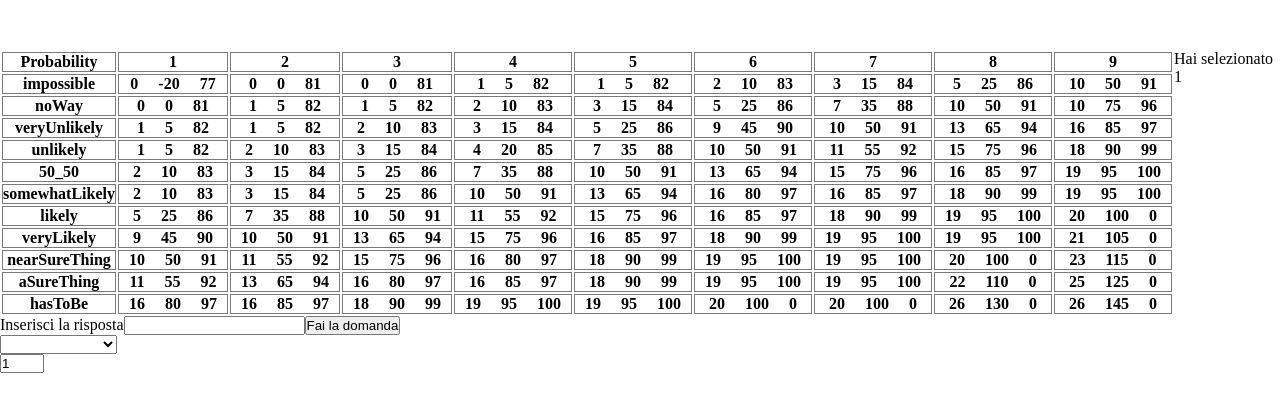
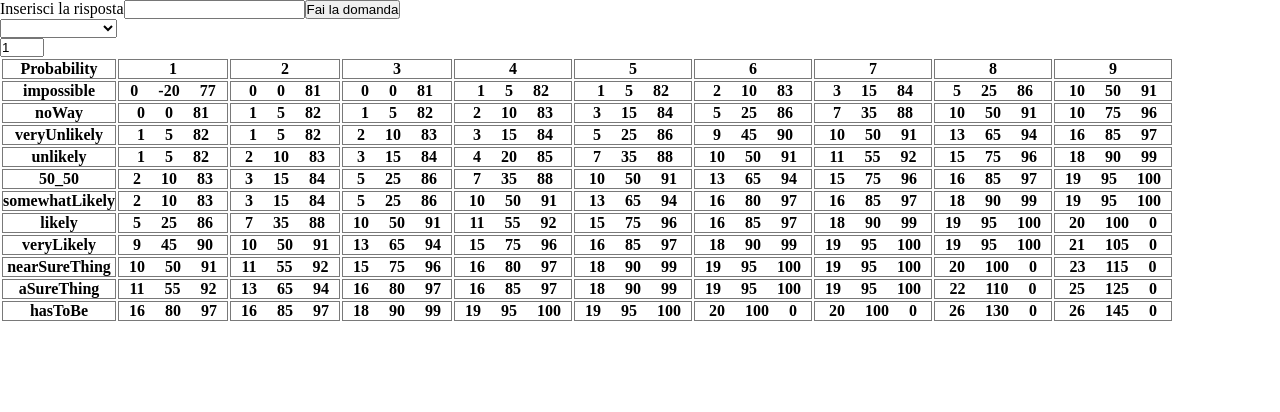
Before and after one commit to giuliarappo/Mythic, a React (Create React App) app: page / in a window 1280 px wide. Shown: the top 412 px of the page. Built offline with nearby package versions, Linux system fonts and the light colour scheme.

Commit message:
modifica tabella fatechart

```diff
--- a/src/App.js
+++ b/src/App.js
@@ -26,13 +26,12 @@ class App extends Component {
         super(props);
         this.state = {
             selectedOption: '',
-            cellaSelezionata: '',
             caosSelezionato: 1,
             lancioDado: 0,
             exceptionalYes: 0,
             domanda: ''
         };
-
+        this.creaFateChart = this.creaFateChart.bind(this);
         this.probabilitaScelta = this.probabilitaScelta.bind(this);
     }
 
@@ -57,11 +56,40 @@ class App extends Component {
         )
     }
 
+    creaFateChart = () => fateChart.map(
+            (info, index) => {
+                console.log(this.state.selectedOption);
+            return(
+                <tr>
+                    <th id={"tb_" + info.probability} style={{backgroundColor: this.state.selectedOption === info.probability ? 'green' : 'white'}}>{info.probability}</th>
+                    {info.value.map((values, index) => {
+                        index = index+1;
+                        return(
+                          <th id={"th_" + info.probability + index} style={{backgroundColor: this.state.caosSelezionato === index && this.state.selectedOption === info.probability ? 'green' : 'white'}}>
+                            <span>
+                              {values.exceptionalYes}
+                            </span>
+                            <span>
+                              {values.yesNo}
+                            </span>
+                            <span>
+                              {values.exceptionalNo}
+                            </span>
 
-    probabilitaScelta = (probabilita) => {
+                          </th>
+                        )
+                    }) }
+                </tr>
+          )
+        }
+      )
+
+
+    probabilitaScelta = (evento) => {
         this.setState({
-            selectedOption: probabilita
+            selectedOption: evento.target.value
         });
+        console.log(this.state.selectedOption)
     }
 
 
@@ -84,7 +112,6 @@ class App extends Component {
     render() {
         return (
             <div>
-                <Table probabilitaScelta={this.state.selectedOption} caosSelezionato={this.state.caosSelezionato} fateChart={fateChart}/>
                 <InputDomanda input={this.state.domanda}/>
                 <MenuScelta probabilitaScelta={this.probabilitaScelta}/>
                 <Caos valoreCaos={this.valoreCaos}/>
@@ -92,7 +119,9 @@ class App extends Component {
                 <Dado probabilitaScelta={this.state.selectedOption} calcolaRisposta={this.calcolaRisposta}/>
                 <MostraRisposta risultatoDado={this.state.lancioDado} ref={refVerificaRisposta}/>
                 <VerificaEventoInaspettato risultatoDado={this.state.lancioDado} caosSelezionato={this.state.caosSelezionato} ref={refVerificaValori}/>
-
+                <Table>
+                    {this.creaFateChart()}
+                </Table>
             </div>
         );
     }
--- a/src/componenti/MenuScelta.js
+++ b/src/componenti/MenuScelta.js
@@ -17,14 +17,10 @@ const DisplayData = fateChart.map(
 class MenuScelta extends Component {
 
 
-    handleChange = (event) => {
-        this.props.probabilitaScelta(event.target.value);
-        event.preventDefault();
-    }
 
     render() {
         return (
-            <select onChange={this.handleChange}>
+            <select onChange={this.props.probabilitaScelta}>
                 <option></option>
                 {DisplayData}
             </select>
--- /dev/null
+++ b/src/componenti/THead.js
@@ -0,0 +1,22 @@
+import react, {Component} from 'react';
+
+const THead = () => {
+    return(
+        <thead>
+            <tr>
+              <th>Probability</th>
+              <th>1</th>
+              <th>2</th>
+              <th>3</th>
+              <th>4</th>
+              <th>5</th>
+              <th>6</th>
+              <th>7</th>
+              <th>8</th>
+              <th>9</th>
+            </tr>
+          </thead>
+    )
+}
+
+export default THead;
--- a/src/componenti/Table.js
+++ b/src/componenti/Table.js
@@ -1,88 +1,26 @@
 import React, { Component } from 'react';
 import { useState } from "react";
 import '../Table.css'
+import THead from './THead';
 
-// aggiungere caos e selezionare la cella corrispettiva
-// dado (o 2 dadi)
-// calcolo risposta con visualizzazione risultato (if? conditional rendering?)
-
-//BACKEND
-//CRUD
-//java databasse 0 spring
-//creazione classe utente da console (operazioni crud)
-
-
-
-
-function Table( { probabilitaScelta, caosSelezionato, fateChart }) {
+function Table(props) {
 
 
   const {state, setState} = useState("non-selezionato");
- // const cambiaColore = setState..
+  const probabilitaScelta = props.probabilitaScelta;
+  const caosSelezionato = props.caosSelezionato;
+  const fateChart = props.fateChart;
 
-
-
-  const DisplayData = fateChart.map(
-    (info, index) => {
-      return(
-        <tr>
-
-          <th id={"tb_" + info.probability} style={{backgroundColor: probabilitaScelta === info.probability ? "green" : state}}>{info.probability}</th>
-          {info.value.map((values, index) => {
-            console.log("yesNo: " + values.yesNo)
-            index = index+1;
-            return(
-              <th id={"th_" + info.probability + index} className={"prova " + (probabilitaScelta === info.probability && caosSelezionato === index ? "selezionato" : "no-selezionato")}>
-                <span>
-                  {values.exceptionalYes}
-                </span>
-                <span>
-                  {values.yesNo}
-                </span>
-                <span>
-                  {values.exceptionalNo}
-                </span>
-
-              </th>
-            )
-
-            const valoriCasellaSelezionata = info.probability
-          })}
-        </tr>
-
-      )
-    }
-  )
-
-
-    console.log(DisplayData);
     return (
-      <div className="centered">
-
-        <table>
-          <thead>
-            <tr>
-              <th>Probability</th>
-              <th>1</th>
-              <th>2</th>
-              <th>3</th>
-              <th>4</th>
-              <th>5</th>
-              <th>6</th>
-              <th>7</th>
-              <th>8</th>
-              <th>9</th>
-            </tr>
-          </thead>
-          {DisplayData}
+        <table className='centrato'>
+          <THead/>
+          <tbody>
+            {props.children}
+          </tbody>
         </table>
-        <p>Hai selezionato {caosSelezionato}</p>
-      </div>
     );
 
 }
 
 
-
-
 export default Table;
```
